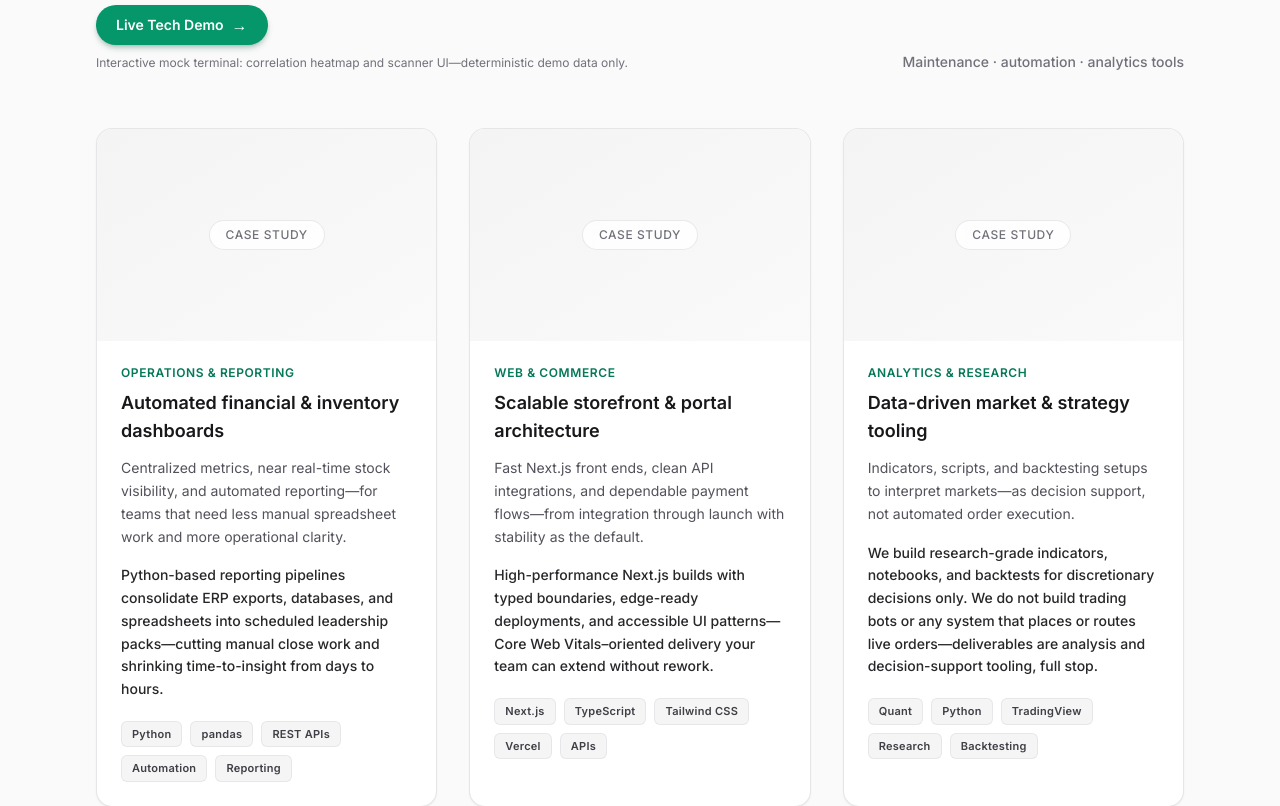
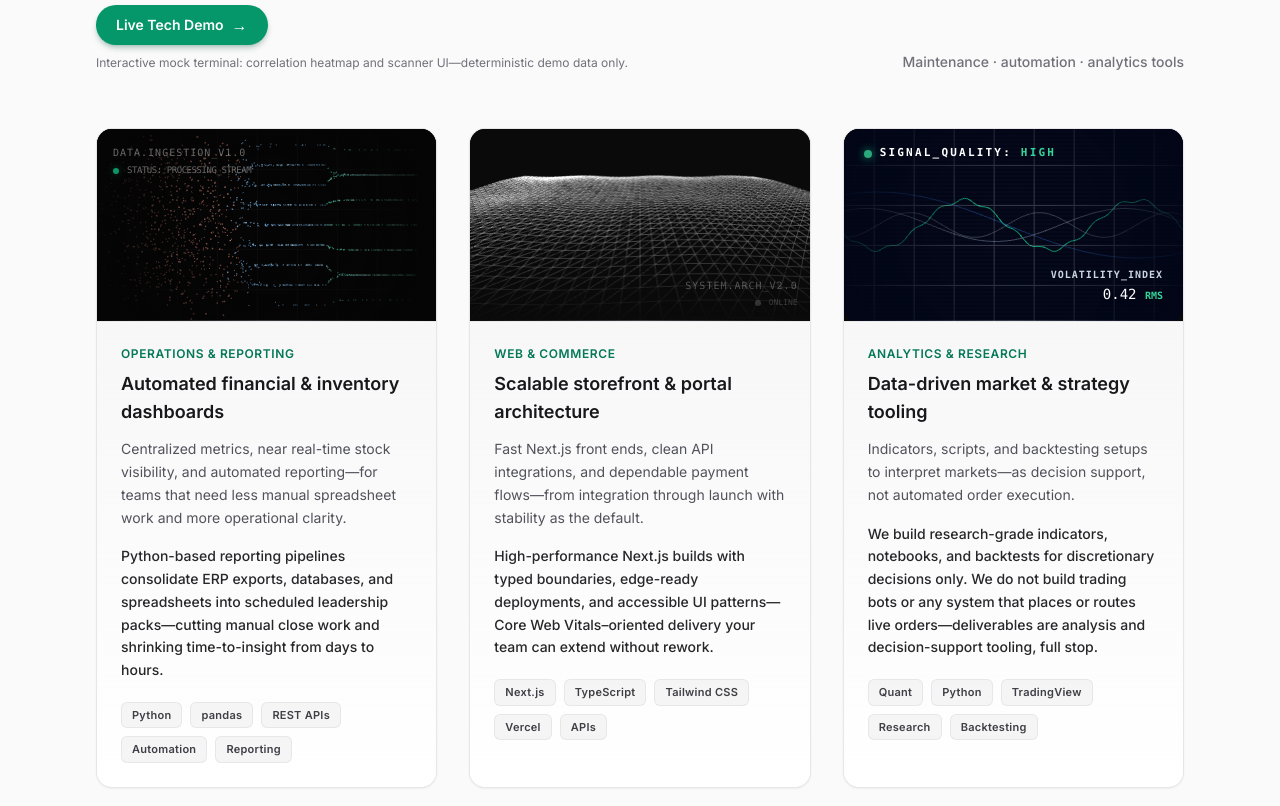
Before and after one commit to Kresic1998/kresic-digital-systems, a Next.js app: page / in a window 1280 px wide. Shown: the part 2260-3066 px from the top of the page. Built offline with nearby package versions, Linux system fonts and the light colour scheme; no server answers.

Commit message:
feat(ui): integrate interactive Three.js 3D visualizations for service cards

```diff
--- a/components/DataFlowVisual.tsx
+++ b/components/DataFlowVisual.tsx
@@ -3,7 +3,11 @@
 import React, { useEffect, useRef } from 'react';
 import * as THREE from 'three';
 
-export default function DataFlowVisual() {
+type DataFlowVisualProps = {
+  className?: string;
+};
+
+export default function DataFlowVisual({ className }: DataFlowVisualProps) {
   const containerRef = useRef<HTMLDivElement>(null);
 
   useEffect(() => {
@@ -28,7 +32,17 @@ export default function DataFlowVisual() {
     });
     renderer.setSize(container.clientWidth, container.clientHeight);
     renderer.setPixelRatio(Math.min(window.devicePixelRatio, 2));
-    container.appendChild(renderer.domElement);
+    const canvas = renderer.domElement;
+    Object.assign(canvas.style, {
+      position: "absolute",
+      left: "0",
+      top: "0",
+      width: "100%",
+      height: "100%",
+      zIndex: "0",
+      display: "block",
+    });
+    container.appendChild(canvas);
 
     // 3. Particle System Configuration
     const particleCount = 1800;
@@ -157,8 +171,8 @@ export default function DataFlowVisual() {
       geometry.dispose();
       material.dispose();
 
-      if (container.contains(renderer.domElement)) {
-        container.removeChild(renderer.domElement);
+      if (container.contains(canvas)) {
+        container.removeChild(canvas);
       }
     };
   }, []);
@@ -166,10 +180,15 @@ export default function DataFlowVisual() {
   return (
     <div
       ref={containerRef}
-      className="relative w-full h-48 bg-[#050505] overflow-hidden rounded-lg border border-white/5"
+      className={[
+        "relative isolate w-full min-h-[12rem] h-48 overflow-hidden rounded-lg border border-white/5 bg-[#050505]",
+        className ?? "",
+      ]
+        .filter(Boolean)
+        .join(" ")}
     >
       {/* Technical Overlay */}
-      <div className="absolute top-4 left-4 pointer-events-none select-none">
+      <div className="absolute top-4 left-4 z-10 pointer-events-none select-none">
         <div className="font-mono text-[10px] tracking-widest text-white/40 uppercase">
           Data.Ingestion_v1.0
         </div>
@@ -182,12 +201,12 @@ export default function DataFlowVisual() {
       </div>
 
       {/* Grid Pattern Background for extra depth */}
-      <div className="absolute inset-0 opacity-[0.03] pointer-events-none"
+      <div className="absolute inset-0 z-[1] opacity-[0.03] pointer-events-none"
         style={{ backgroundImage: `linear-gradient(#fff 1px, transparent 1px), linear-gradient(90deg, #fff 1px, transparent 1px)`, backgroundSize: '40px 40px' }}>
       </div>
 
       {/* Vignette effect */}
-      <div className="absolute inset-0 bg-[radial-gradient(circle_at_center,transparent_0%,#050505_90%)] pointer-events-none"></div>
+      <div className="absolute inset-0 z-[1] bg-[radial-gradient(circle_at_center,transparent_0%,#050505_90%)] pointer-events-none"></div>
     </div>
   );
 }
--- a/components/InfrastructureGrid.tsx
+++ b/components/InfrastructureGrid.tsx
@@ -3,7 +3,11 @@
 import React, { useEffect, useRef } from 'react';
 import * as THREE from 'three';
 
-export default function InfrastructureGrid() {
+type InfrastructureGridProps = {
+  className?: string;
+};
+
+export default function InfrastructureGrid({ className }: InfrastructureGridProps) {
   const containerRef = useRef<HTMLDivElement>(null);
 
   useEffect(() => {
@@ -31,7 +35,17 @@ export default function InfrastructureGrid() {
     });
     renderer.setSize(container.clientWidth, container.clientHeight);
     renderer.setPixelRatio(Math.min(window.devicePixelRatio, 2));
-    container.appendChild(renderer.domElement);
+    const canvas = renderer.domElement;
+    Object.assign(canvas.style, {
+      position: "absolute",
+      left: "0",
+      top: "0",
+      width: "100%",
+      height: "100%",
+      zIndex: "0",
+      display: "block",
+    });
+    container.appendChild(canvas);
 
     // 4. Grid Geometry & Material
     // Plane on the X-Y axis. We will displace the Z axis.
@@ -148,8 +162,8 @@ export default function InfrastructureGrid() {
       geometry.dispose();
       material.dispose();
 
-      if (container.contains(renderer.domElement)) {
-        container.removeChild(renderer.domElement);
+      if (container.contains(canvas)) {
+        container.removeChild(canvas);
       }
     };
   }, []);
@@ -157,11 +171,16 @@ export default function InfrastructureGrid() {
   return (
     <div
       ref={containerRef}
-      className="relative w-full h-48 bg-[#0a0a0a] overflow-hidden rounded-md border border-white/5"
-      style={{ cursor: 'crosshair' }}
+      className={[
+        "relative isolate w-full min-h-[12rem] h-48 overflow-hidden rounded-md border border-white/5 bg-[#0a0a0a]",
+        className ?? "",
+      ]
+        .filter(Boolean)
+        .join(" ")}
+      style={{ cursor: "crosshair" }}
     >
       {/* Decorative System Overlay */}
-      <div className="absolute bottom-3 right-3 select-none pointer-events-none flex flex-col items-end">
+      <div className="absolute bottom-3 right-3 z-10 flex flex-col items-end select-none pointer-events-none">
         <span className="text-[10px] text-white/30 font-mono tracking-widest uppercase">
           System.Arch_v2.0
         </span>
@@ -172,7 +191,7 @@ export default function InfrastructureGrid() {
       </div>
 
       {/* Ambient Grid Glow (CSS Fallback/Enhancement) */}
-      <div className="absolute inset-0 bg-gradient-to-t from-[#0a0a0a] via-transparent to-transparent pointer-events-none"></div>
+      <div className="pointer-events-none absolute inset-0 z-[1] bg-gradient-to-t from-[#0a0a0a] via-transparent to-transparent"></div>
     </div>
   );
 }
--- a/components/LandingPage.tsx
+++ b/components/LandingPage.tsx
@@ -5,8 +5,11 @@ import Image from "next/image";
 import Link from "next/link";
 
 import { ContactFormWithConsent } from "@/components/ContactFormWithConsent";
+import DataFlowVisual from "@/components/DataFlowVisual";
 import { FadeIn } from "@/components/FadeIn";
+import InfrastructureGrid from "@/components/InfrastructureGrid";
 import { LanguageSwitcher } from "@/components/LanguageSwitcher";
+import MarketPulseVisual from "@/components/MarketPulseVisual";
 import {
   BRAND_NAME,
   GITHUB_URL,
@@ -161,10 +164,10 @@ const opSecIcons: readonly IconComponent[] = [
   IconOpSecDiscretion,
 ];
 
-const projectAccents = [
-  "from-violet-500/20 to-fuchsia-500/10",
-  "from-cyan-500/20 to-emerald-500/10",
-  "from-amber-500/20 to-orange-500/10",
+const projectHeaderVisuals = [
+  DataFlowVisual,
+  InfrastructureGrid,
+  MarketPulseVisual,
 ] as const;
 
 function SiteHeader() {
@@ -424,19 +427,19 @@ function ProjectsSection() {
           </div>
         </FadeIn>
         <div className="mt-14 grid grid-cols-1 gap-8 lg:grid-cols-3 lg:gap-8">
-          {p.featured.map((project, index) => (
+          {p.featured.map((project, index) => {
+            const HeaderVisual = projectHeaderVisuals[index] ?? projectHeaderVisuals[0];
+            return (
               <FadeIn key={project.name} delay={index * 0.12} className="min-h-0">
                 <article className="group flex h-full flex-col overflow-hidden rounded-2xl border border-zinc-200/90 bg-white shadow-sm transition duration-300 ease-out hover:-translate-y-1 hover:scale-[1.02] hover:border-zinc-300 hover:shadow-xl dark:border-white/[0.06] dark:bg-slate-900/40 dark:shadow-none dark:hover:border-white/[0.14] dark:hover:shadow-2xl dark:hover:shadow-black/50">
+                  <div className="relative isolate w-full shrink-0 overflow-hidden bg-zinc-950 dark:bg-black">
+                    <HeaderVisual className="w-full rounded-none border-0 shadow-none ring-0" />
                     <div
-                  className={`relative aspect-[16/10] bg-gradient-to-br ${projectAccents[index] ?? projectAccents[0]} from-zinc-100 to-zinc-50 dark:from-slate-800/80 dark:to-slate-900`}
-                >
-                  <div className="absolute inset-0 flex items-center justify-center">
-                    <span className="rounded-full border border-zinc-200/80 bg-white/80 px-4 py-1.5 text-xs font-medium uppercase tracking-wider text-zinc-500 backdrop-blur-sm dark:border-white/10 dark:bg-slate-950/60 dark:text-slate-400">
-                      {p.caseStudy}
-                    </span>
+                      className="pointer-events-none absolute inset-x-0 bottom-0 z-[6] h-px bg-gradient-to-r from-transparent via-zinc-400/35 to-transparent dark:via-white/12"
+                      aria-hidden
+                    />
                   </div>
-                </div>
-                <div className="flex flex-1 flex-col p-6">
+                  <div className="relative flex flex-1 flex-col border-t border-zinc-200/80 bg-gradient-to-b from-zinc-100/70 to-white p-6 dark:border-white/[0.07] dark:from-slate-950 dark:to-slate-900/40">
                     <p className="text-xs font-semibold uppercase tracking-wider text-emerald-700 dark:text-emerald-400">
                       {project.role}
                     </p>
@@ -462,7 +465,8 @@ function ProjectsSection() {
                   </div>
                 </article>
               </FadeIn>
-          ))}
+            );
+          })}
         </div>
         <FadeIn delay={0.2} className="mt-10 lg:mt-12">
           <p className="max-w-4xl text-xs leading-relaxed text-zinc-500 dark:text-slate-500">
--- a/components/MarketPulseVisual.tsx
+++ b/components/MarketPulseVisual.tsx
@@ -3,7 +3,11 @@
 import React, { useEffect, useRef } from 'react';
 import * as THREE from 'three';
 
-export default function MarketPulseVisual() {
+type MarketPulseVisualProps = {
+  className?: string;
+};
+
+export default function MarketPulseVisual({ className }: MarketPulseVisualProps) {
   const containerRef = useRef<HTMLDivElement>(null);
 
   useEffect(() => {
@@ -28,7 +32,17 @@ export default function MarketPulseVisual() {
     });
     renderer.setSize(container.clientWidth, container.clientHeight);
     renderer.setPixelRatio(Math.min(window.devicePixelRatio, 2));
-    container.appendChild(renderer.domElement);
+    const canvas = renderer.domElement;
+    Object.assign(canvas.style, {
+      position: "absolute",
+      left: "0",
+      top: "0",
+      width: "100%",
+      height: "100%",
+      zIndex: "0",
+      display: "block",
+    });
+    container.appendChild(canvas);
 
     // 3. Konfiguracija valova
     const segmentCount = 200;
@@ -112,8 +126,8 @@ export default function MarketPulseVisual() {
       });
 
       renderer.dispose();
-      if (container.contains(renderer.domElement)) {
-        container.removeChild(renderer.domElement);
+      if (container.contains(canvas)) {
+        container.removeChild(canvas);
       }
     };
   }, []);
@@ -121,10 +135,15 @@ export default function MarketPulseVisual() {
   return (
     <div
       ref={containerRef}
-      className="relative w-full h-48 bg-[#020617] overflow-hidden rounded-xl border border-white/20 shadow-inner"
+      className={[
+        "relative isolate w-full min-h-[12rem] h-48 overflow-hidden rounded-xl border border-white/20 bg-[#020617]",
+        className ?? "",
+      ]
+        .filter(Boolean)
+        .join(" ")}
     >
       {/* Grid Overlay - pojačan kontrast */}
-      <div className="absolute inset-0 pointer-events-none opacity-20"
+      <div className="pointer-events-none absolute inset-0 z-[1] opacity-20"
         style={{
           backgroundImage: `
             linear-gradient(to right, #ffffff 1px, transparent 1px),
@@ -155,10 +174,10 @@ export default function MarketPulseVisual() {
       </div>
 
       {/* CRT efekt skeniranja */}
-      <div className="absolute inset-0 pointer-events-none bg-[linear-gradient(rgba(18,16,16,0)_50%,rgba(255,255,255,0.05)_50%)] bg-[length:100%_4px] opacity-30"></div>
+      <div className="pointer-events-none absolute inset-0 z-[1] bg-[linear-gradient(rgba(18,16,16,0)_50%,rgba(255,255,255,0.05)_50%)] bg-[length:100%_4px] opacity-30"></div>
 
       {/* Vinjeta za fokus na sredinu */}
-      <div className="absolute inset-0 bg-[radial-gradient(circle_at_center,transparent_20%,#020617_100%)] pointer-events-none"></div>
+      <div className="pointer-events-none absolute inset-0 z-[1] bg-[radial-gradient(circle_at_center,transparent_20%,#020617_100%)]"></div>
     </div>
   );
 }
```
Also changed, not shown: 1 other file (tests, documents, lock files or other folders). Lines whose indentation alone changed are shown as unchanged.
